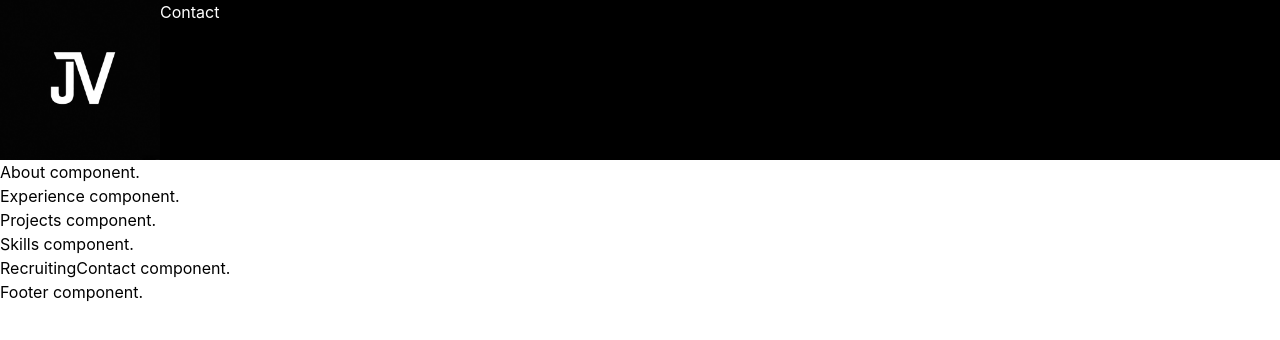
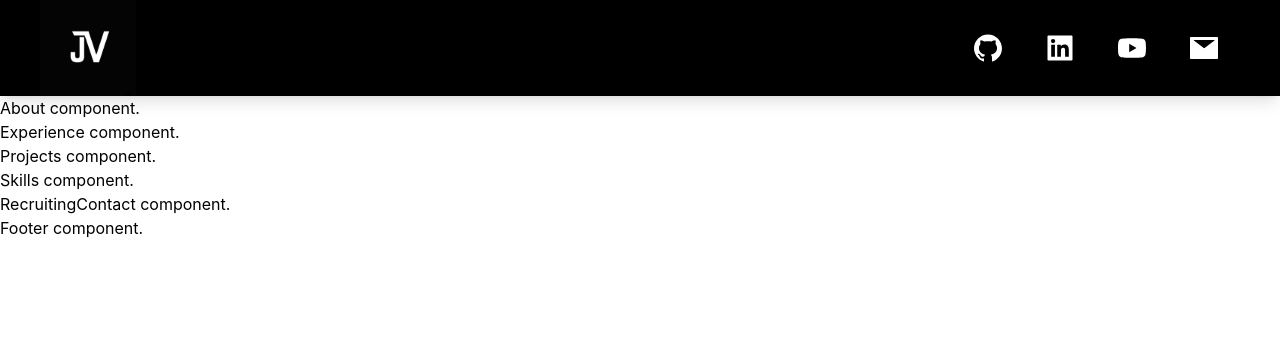
Before and after one commit to jventura1738/justinventura.tech, a React (Create React App) app in the folder justin-ventura-portfolio/: page / in a window 1280 px wide. Shown: the top 340 px of the page. Built offline with nearby package versions, Linux system fonts and the light colour scheme.

Commit message:
TODO: hamburger animation

```diff
--- a/justin-ventura-portfolio/src/components/Header.js
+++ b/justin-ventura-portfolio/src/components/Header.js
@@ -1,19 +1,118 @@
 // React:
 import React from "react";
+import {
+  AiFillGithub,
+  AiFillLinkedin,
+  AiFillMail,
+  AiFillYoutube,
+} from "react-icons/ai";
 
-// The logo:
+// All icons:
+const iconComponents = {
+  AiFillGithub,
+  AiFillLinkedin,
+  AiFillMail,
+  AiFillYoutube,
+};
+
+// Social media links:
+const socials = [
+  {
+    name: "AiFillGithub",
+    link: "https://www.github.com/jventura1738",
+  },
+  {
+    name: "AiFillLinkedin",
+    link: "https://www.linkedin.com/in/justin-ventura-tech",
+  },
+  {
+    name: "AiFillYoutube",
+    link: "https://www.youtube.com",
+  },
+  {
+    name: "AiFillMail",
+    link: "https://www.gmail.com",
+  },
+];
+
+// Sneaky way to dynamically render icons:
+export const AiIconDynamic = ({ type }) => {
+  const AiIcon = iconComponents[type];
+  return (
+    <AiIcon className="h-8 w-8 hover:text-purple-400 shadow-lg hover:-translate-y-1"></AiIcon>
+  );
+};
 
 function Header() {
+  const [showMenu, setShowMenu] = React.useState(false);
   return (
     <div className="text-white">
-      <div className="flex bg-theme">
-        <div>
+      <div className="flex bg-theme items-center justify-between shadow-lg px-10">
+        <a href="/">
           <img
-            className="h-40 .max-w-full .h-auto"
+            className="h-24 .max-w-full .h-auto"
             src={require("../assets/logo.png")}
+            alt="JV"
           />
+        </a>
+        <div className="md:flex lg:hidden xl:hidden 2xl:hidden">
+          {/* <button
+            type="button"
+            onClick={() => {
+              setShowMenu(!showMenu);
+            }}
+            className="relative group inline-flex items-center justify-center"
+          >
+            <div className="relative flex overflow-hidden items-center justify-center rounded-full w-[50px] h-[50px] transform transition-all bg-black ring-0 ring-purple-400 hover:ring-8 group-focus:ring-4 ring-opacity-30 duration-200 shadow-md">
+              <div className="flex flex-col justify-between w-[20px] h-[20px] transform transition-all duration-300 origin-center overflow-hidden">
+                <div className="bg-white h-[2px] w-7 transform transition-all duration-300 origin-left group-focus:translate-x-10"></div>
+                <div className="bg-white h-[2px] w-7 rounded transform transition-all duration-300 group-focus:translate-x-10 delay-75"></div>
+                <div className="bg-white h-[2px] w-7 transform transition-all duration-300 origin-left group-focus:translate-x-10 delay-150"></div>
+
+                <div className="absolute items-center justify-between transform transition-all duration-500 top-2.5 -translate-x-10 group-focus:translate-x-0 flex w-0 group-focus:w-12">
+                  <div className="absolute bg-white h-[2px] w-5 transform transition-all duration-500 rotate-0 delay-300 group-focus:rotate-45"></div>
+                  <div className="absolute bg-white h-[2px] w-5 transform transition-all duration-500 -rotate-0 delay-300 group-focus:-rotate-45"></div>
+                </div>
+              </div>
+            </div>
+          </button> */}
         </div>
-        <div>Contact</div>
+        <div className="sm:hidden md:hidden lg:flex xl:flex 2xl:flex md:gap-x-12">
+          {socials.map((social) => (
+            <li className="list-none mx-5">
+              <a href={social.link} target="_blank">
+                <AiIconDynamic type={social.name} />
+              </a>
+            </li>
+          ))}
+        </div>
+        {showMenu && (
+          <div className="absolute right-0 mt-2 w-48 bg-black rounded-md shadow-lg top-20">
+            <div className="flex flex-col items-center justify-center">
+              {socials.map((social) => (
+                <li className="list-none ">
+                  <a href={social.link} target="_blank">
+                    <AiIconDynamic type={social.name} />
+                  </a>
+                </li>
+              ))}
+            </div>
+          </div>
+        )}
+        {/* <div className="md:flex flex-col hidden lg xl 2xl">
+          <li className="list-none mx-5">
+            <a href="/">
+              <AiFillHome />
+            </a>
+          </li>
+          {socials.map((social) => (
+            <li className="list-none mx-5">
+              <a href={social.link} target="_blank">
+                <AiIconDynamic type={social.name} />
+              </a>
+            </li>
+          ))}
+        </div> */}
       </div>
     </div>
   );
--- a/justin-ventura-portfolio/tailwind.config.js
+++ b/justin-ventura-portfolio/tailwind.config.js
@@ -12,6 +12,22 @@ module.exports = {
         inter: ["Inter", "sans-serif"],
       },
     },
+    screens: {
+      "2xl": { max: "1535px" },
+      // => @media (max-width: 1535px) { ... }
+
+      xl: { max: "1279px" },
+      // => @media (max-width: 1279px) { ... }
+
+      lg: { max: "1023px" },
+      // => @media (max-width: 1023px) { ... }
+
+      md: { max: "767px" },
+      // => @media (max-width: 767px) { ... }
+
+      sm: { max: "639px" },
+      // => @media (max-width: 639px) { ... }
+    },
   },
   plugins: [],
 };
```
